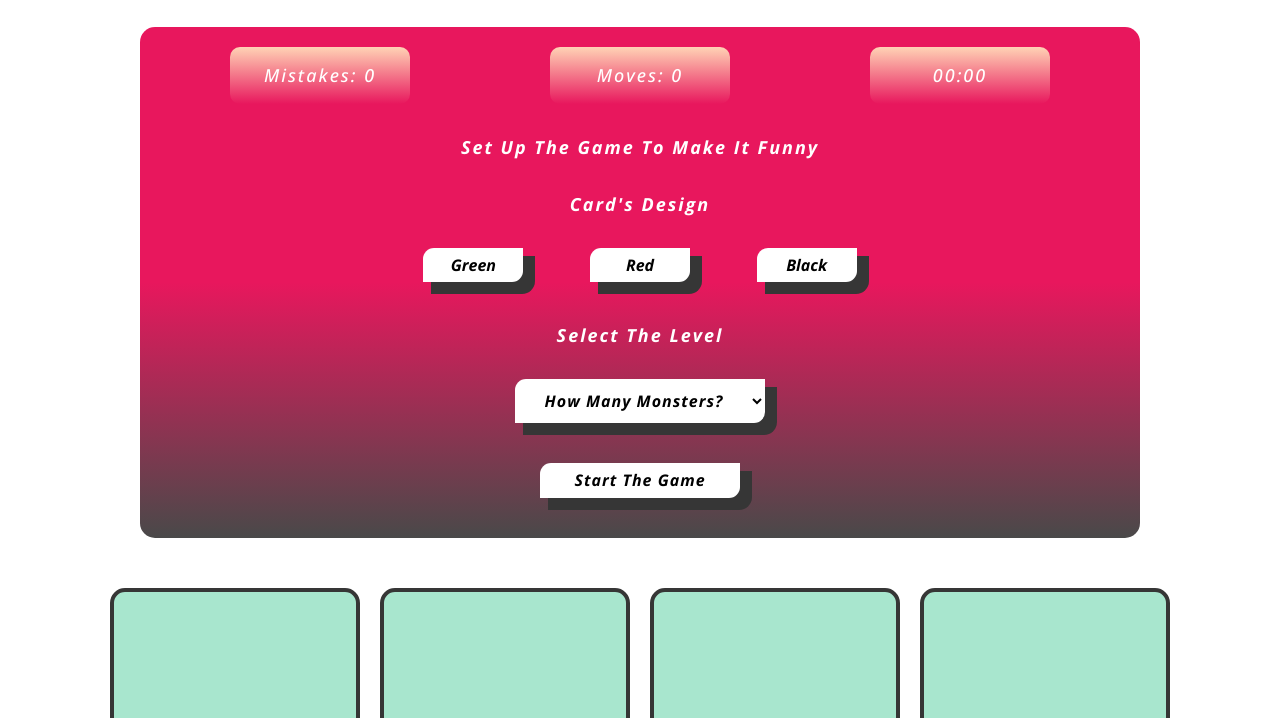
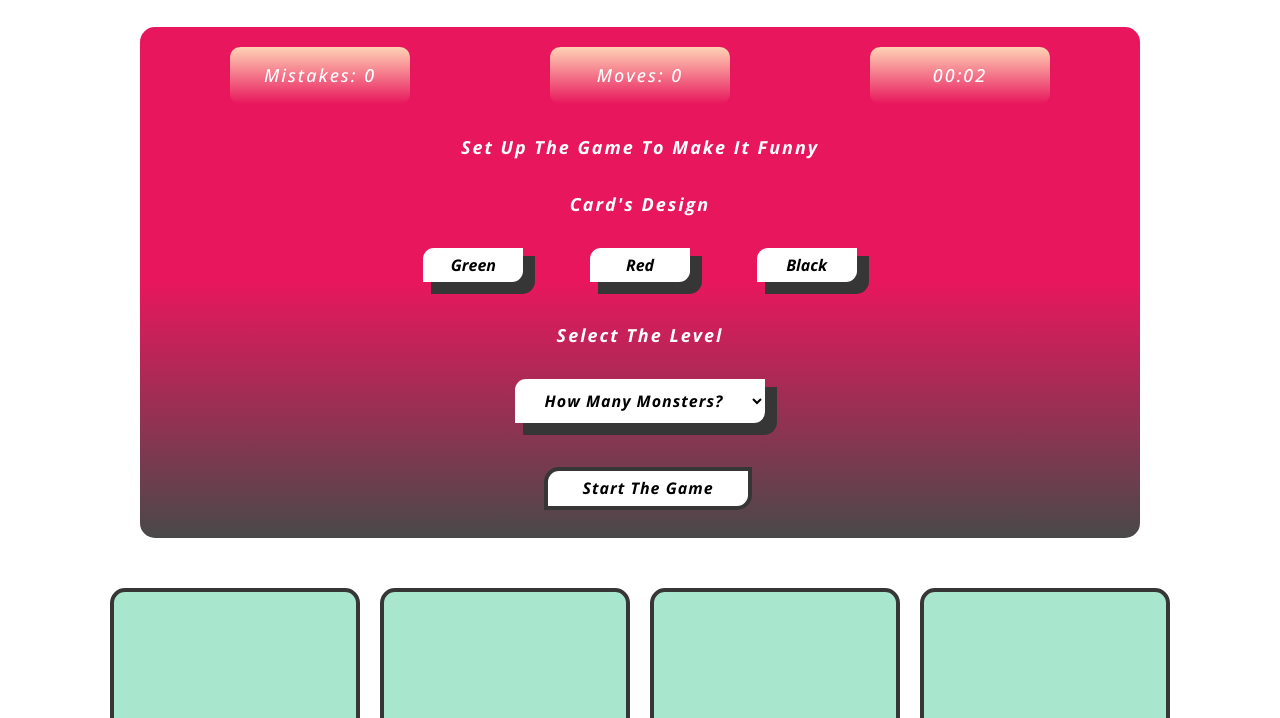
Before and after one commit to Rodolfo9822/Memory-Game, a plain HTML site: page index.html in a window 1280 px wide. Both pictures are taken after a click on the button "Start The Game". Shown: the part 82-800 px from the top of the page. Drawn offline with nearby package versions, Linux system fonts and the light colour scheme; files that its build step writes are made by us from their sources.

Commit message:
The start button is allowed to start the game and block two settings level and card design, moreover when user has clicked it, the button will trigger the timer

```diff
--- a/index.html
+++ b/index.html
@@ -24,7 +24,7 @@
             <div class="info">
                 <p class="info__scoreboard">Mistakes: <span>0</span></p>
                 <p class="info__scoreboard">Moves: <span>0</span></p>
-                <p class="info__scoreboard">00:<span>00</span></p>
+                <p class="info__scoreboard" id="minutes">00:00</p>
             </div>
 
             <div>
@@ -56,7 +56,7 @@
             </div>
 
             <div class="start">
-                <button class="buttons__style start__button">Start the game</button>
+                <button id="startButton" class="buttons__style start__button">Start the game</button>
             </div>
 
         </section>
--- a/js/app.js
+++ b/js/app.js
@@ -2,6 +2,11 @@ import { cardDesign } from "./cards.js";
 import { settingEvents } from "./setting_functions.js";
 
 window.addEventListener("load", () => {
-    cardDesign.designCard(6);
-    settingEvents.selectEvent;
+    const { cardDesingEvent, selectEvent, startButton } = settingEvents
+    cardDesign.designCard(6)
+    cardDesingEvent;
+    selectEvent;
+    startButton;
+
+
 })
--- a/js/dom_variables.js
+++ b/js/dom_variables.js
@@ -4,6 +4,8 @@ export const domVariables = (function () {
             cardsContainer: document.querySelector("#cardsContainer"),
             select: document.querySelector("#select"),
             cardStyle: document.querySelector("#cardStyle"),
+            startButton: document.querySelector("#startButton"),
+            time: document.querySelector("#minutes"),
         }
     };
 })();
--- a/js/setting_functions.js
+++ b/js/setting_functions.js
@@ -4,9 +4,13 @@ import { supportFunctions } from "./globalFunctions.js";
 
 
 export const settingEvents = (function () {
-    const { select, cardStyle } = domVariables.variables;
+    const { select, cardStyle, startButton, time } = domVariables.variables;
+    const { cleaningContainer } = supportFunctions;
+    let interval;
+    let second = 0;
+    let minutes = 0;
 
-    const { cleaningContainer } = supportFunctions;
+
     const chooseLevel = evt => {
         cleaningContainer();
         const amountOfMonsters = parseInt(evt.target.value);
@@ -39,9 +43,40 @@ export const settingEvents = (function () {
         })
     }
 
+    const timer = () => {
+        interval = setInterval(showingTime, 1000);
+    }
+
+    const showingTime = () => {
+        if (second === 60) {
+            minutes++;
+            second = 0;
+        }
+        second++;
+        const secondsValues = second < 10 ? `0${second}` : second;
+        const minutesValues = minutes < 10 ? `0${minutes}` : minutes;
+        time.textContent = `${minutesValues}:${secondsValues}`;
+    }
+
+    const startGame = evt => {
+        const startButton = evt.target.classList;
+        if (!startButton.contains("stuck-button")) {
+            cardStyle.removeEventListener("click", styleColor);
+            select.removeEventListener("change", chooseLevel);
+            startButton.add("stuck-button");
+            timer();
+            return
+        }
+        cardStyle.addEventListener("click", styleColor);
+        select.addEventListener("change", chooseLevel);
+        startButton.remove("stuck-button");
+        clearInterval(interval);
+    }
+
     return {
         selectEvent: select.addEventListener("change", chooseLevel),
-        cardDesingEvent: cardStyle.addEventListener("click", styleColor)
+        cardDesingEvent: cardStyle.addEventListener("click", styleColor),
+        startButton: startButton.addEventListener("click", startGame)
     }
 
 })();
```
